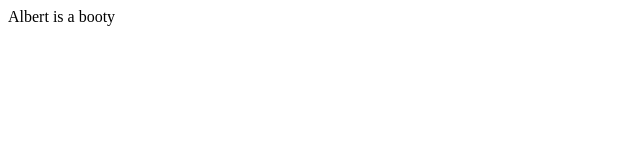
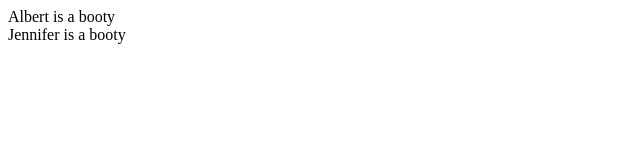
Before and after one commit to alu13/My-Bio-Project, a plain HTML site: page torito.html in a window 1280 px wide. Shown: the whole page, without its empty margins (0-640 px from the left). Drawn offline with Linux system fonts and the light colour scheme.

Commit message:
Jennifer is a booty

```diff
--- a/torito.html
+++ b/torito.html
@@ -6,5 +6,6 @@
   </head>
   <body>
     <div>Albert is a booty</div>
+    <div> Jennifer is a booty</div>
   </body>
 </html>
```
